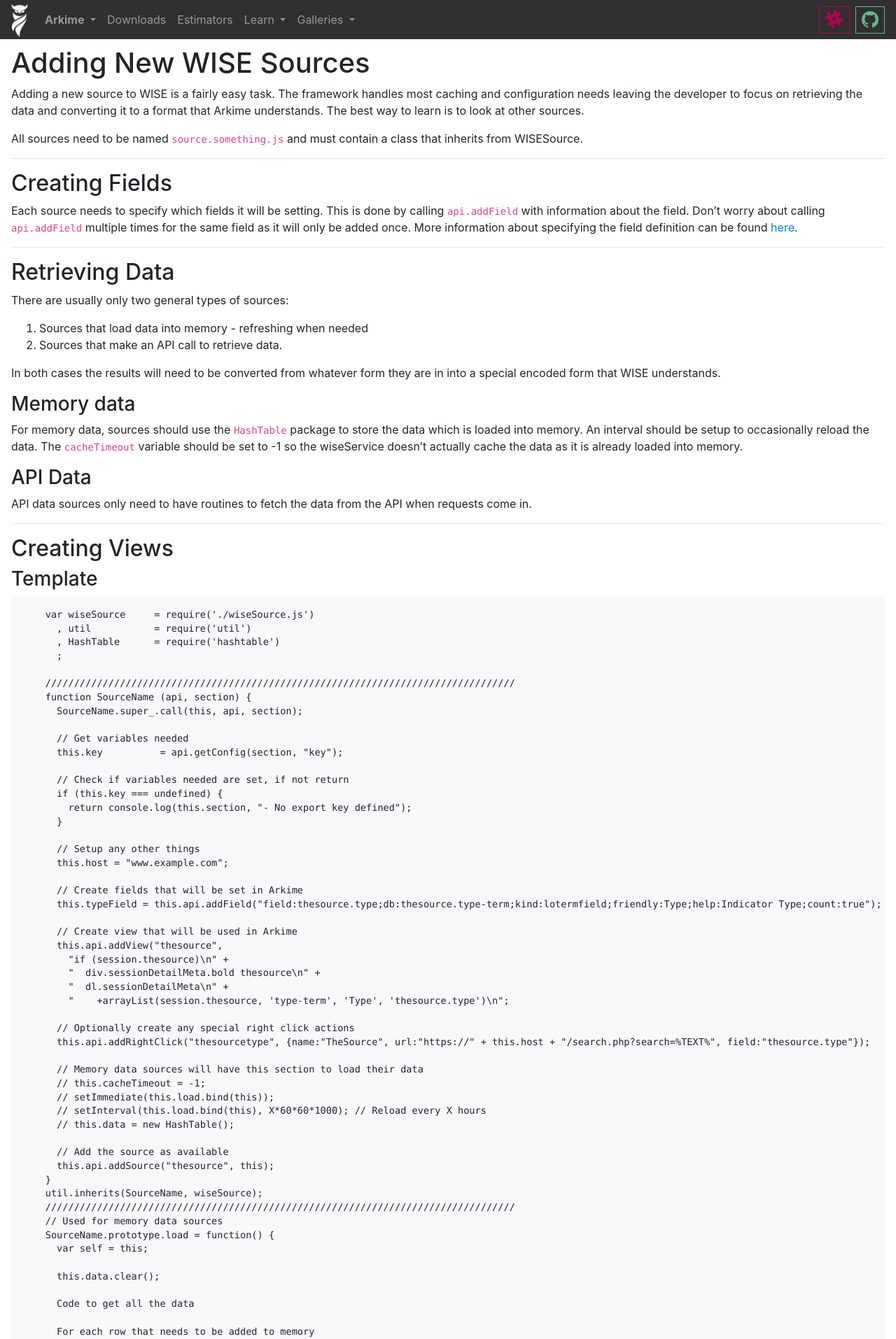
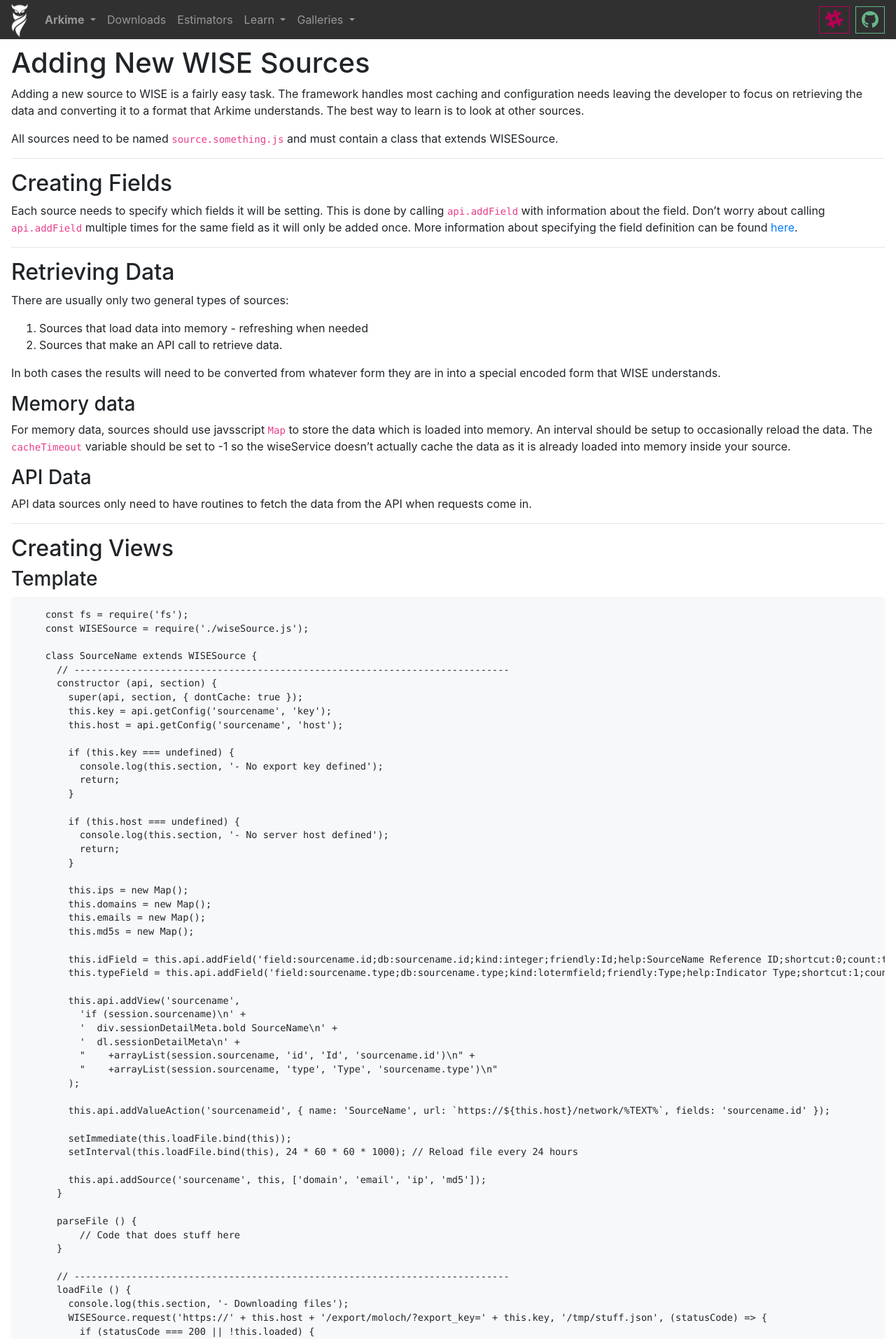
Before and after one commit to arkime/arkimeweb, a Jekyll site: the page built from _wiki/wisesources.md, in a window 1280 px wide. Shown: the top 1914 px of the page at 70% size. Built offline with Jekyll 4.4.1, drawn with Linux system fonts in a browser that asks for light colours; some of the changed text lies outside the part shown.

Commit message:
update sample for v3

````diff
--- a/_wiki/wisesources.md
+++ b/_wiki/wisesources.md
@@ -10,7 +10,7 @@
 
 Adding a new source to WISE is a fairly easy task.  The framework handles most caching and configuration needs leaving the developer to focus on retrieving the data and converting it to a format that Arkime understands.  The best way to learn is to look at other sources.
 
-All sources need to be named `source.something.js` and must contain a class that inherits from WISESource.
+All sources need to be named `source.something.js` and must contain a class that extends WISESource.
 
 ---
 
@@ -30,7 +30,7 @@
 
 ### Memory data
 
-For memory data, sources should use the `HashTable` package to store the data which is loaded into memory.  An interval should be setup to occasionally reload the data.  The `cacheTimeout` variable should be set to -1 so the wiseService doesn't actually cache the data as it is already loaded into memory.
+For memory data, sources should use javsscript `Map` to store the data which is loaded into memory.  An interval should be setup to occasionally reload the data.  The `cacheTimeout` variable should be set to -1 so the wiseService doesn't actually cache the data as it is already loaded into memory inside your source.
 
 ### API Data
 
@@ -42,83 +42,122 @@
 
 ### Template
 ```
-    var wiseSource     = require('./wiseSource.js')
-      , util           = require('util')
-      , HashTable      = require('hashtable')
-      ;
+    const fs = require('fs');
+    const WISESource = require('./wiseSource.js');
 
-    //////////////////////////////////////////////////////////////////////////////////
-    function SourceName (api, section) {
-      SourceName.super_.call(this, api, section);
+    class SourceName extends WISESource {
+      // ----------------------------------------------------------------------------
+      constructor (api, section) {
+        super(api, section, { dontCache: true });
+        this.key = api.getConfig('sourcename', 'key');
+        this.host = api.getConfig('sourcename', 'host');
 
-      // Get variables needed
-      this.key          = api.getConfig(section, "key");
+        if (this.key === undefined) {
+          console.log(this.section, '- No export key defined');
+          return;
+        }
 
-      // Check if variables needed are set, if not return
-      if (this.key === undefined) {
-        return console.log(this.section, "- No export key defined");
+        if (this.host === undefined) {
+          console.log(this.section, '- No server host defined');
+          return;
+        }
+
+        this.ips = new Map();
+        this.domains = new Map();
+        this.emails = new Map();
+        this.md5s = new Map();
+
+        this.idField = this.api.addField('field:sourcename.id;db:sourcename.id;kind:integer;friendly:Id;help:SourceName Reference ID;shortcut:0;count:true');
+        this.typeField = this.api.addField('field:sourcename.type;db:sourcename.type;kind:lotermfield;friendly:Type;help:Indicator Type;shortcut:1;count:true');
+
+        this.api.addView('sourcename',
+          'if (session.sourcename)\n' +
+          '  div.sessionDetailMeta.bold SourceName\n' +
+          '  dl.sessionDetailMeta\n' +
+          "    +arrayList(session.sourcename, 'id', 'Id', 'sourcename.id')\n" +
+          "    +arrayList(session.sourcename, 'type', 'Type', 'sourcename.type')\n"
+        );
+
+        this.api.addValueAction('sourcenameid', { name: 'SourceName', url: `https://${this.host}/network/%TEXT%`, fields: 'sourcename.id' });
+
+        setImmediate(this.loadFile.bind(this));
+        setInterval(this.loadFile.bind(this), 24 * 60 * 60 * 1000); // Reload file every 24 hours
+
+        this.api.addSource('sourcename', this, ['domain', 'email', 'ip', 'md5']);
       }
 
-      // Setup any other things
-      this.host = "www.example.com";
+      parseFile () {
+          // Code that does stuff here
+      }
 
-      // Create fields that will be set in Arkime
-      this.typeField = this.api.addField("field:thesource.type;db:thesource.type-term;kind:lotermfield;friendly:Type;help:Indicator Type;count:true");
+      // ----------------------------------------------------------------------------
+      loadFile () {
+        console.log(this.section, '- Downloading files');
+        WISESource.request('https://' + this.host + '/export/moloch/?export_key=' + this.key, '/tmp/stuff.json', (statusCode) => {
+          if (statusCode === 200 || !this.loaded) {
+            this.loaded = true;
+            this.parseFile();
+          }
+        });
+      };
 
-      // Create view that will be used in Arkime
-      this.api.addView("thesource",
-        "if (session.thesource)\n" +
-        "  div.sessionDetailMeta.bold thesource\n" +
-        "  dl.sessionDetailMeta\n" +
-        "    +arrayList(session.thesource, 'type-term', 'Type', 'thesource.type')\n";
+      // ----------------------------------------------------------------------------
+      getDomain (domain, cb) {
+        const domains = this.domains;
+        cb(null, domains.get(domain) || domains.get(domain.substring(domain.indexOf('.') + 1)));
+      };
 
-      // Optionally create any special right click actions
-      this.api.addRightClick("thesourcetype", {name:"TheSource", url:"https://" + this.host + "/search.php?search=%TEXT%", field:"thesource.type"});
+      // ----------------------------------------------------------------------------
+      getIp (ip, cb) {
+        cb(null, this.ips.get(ip));
+      };
 
-      // Memory data sources will have this section to load their data
-      // this.cacheTimeout = -1;
-      // setImmediate(this.load.bind(this));
-      // setInterval(this.load.bind(this), X*60*60*1000); // Reload every X hours
-      // this.data = new HashTable();
+      // ----------------------------------------------------------------------------
+      getMd5 (md5, cb) {
+        cb(null, this.md5s.get(md5));
+      };
 
-      // Add the source as available
-      this.api.addSource("thesource", this);
+      // ----------------------------------------------------------------------------
+      getEmail (email, cb) {
+        cb(null, this.emails.get(email));
+      };
+
+      // ----------------------------------------------------------------------------
+      itemCount () {
+        return this.ips.size + this.domains.size + this.md5s.size + this.emails.size;
+      };
+
+      // ----------------------------------------------------------------------------
+      dump (res) {
+        ['ips', 'domains', 'emails', 'md5s'].forEach((ckey) => {
+          res.write(`${ckey}:\n`);
+          this[ckey].forEach((value, key) => {
+            const str = `{"key": "${key}", "ops":\n` +
+              WISESource.result2JSON(value) + '},\n';
+            res.write(str);
+          });
+        });
+        res.end();
+      };
     }
-    util.inherits(SourceName, wiseSource);
-    //////////////////////////////////////////////////////////////////////////////////
-    // Used for memory data sources
-    SourceName.prototype.load = function() {
-      var self = this;
 
-      this.data.clear();
+    // ----------------------------------------------------------------------------
+    exports.initSource = function (api) {
+      api.addSourceConfigDef('sourcename', {
+        singleton: true,
+        name: 'sourcename',
+        description: 'SourceName source',
+        link: 'https://arkime.com/wise#sourcename',
+        types: ['ip', 'domain', 'md5', 'email'],
+        cacheable: false,
+        displayable: true,
+        fields: [
+          { name: 'key', password: true, required: true, help: 'The API key' },
+          { name: 'host', required: true, help: 'Server hostname location' }
+        ]
+      });
 
-      Code to get all the data
-
-      For each row that needs to be added to memory
-        var encoded = wiseSource.encode(self.typeField, row.type
-                                        self.someOtherField, row.someOtherField);
-        self.data.put(row.key, {num: 2, buffer: encoded});
-    }
-    //////////////////////////////////////////////////////////////////////////////////
-    // Implement if domain lookups are supported
-    SourceName.prototype.getDomain = function(domain, cb) {
-    };
-    //////////////////////////////////////////////////////////////////////////////////
-    // Implement if ip lookups are supported
-    SourceName.prototype.getIp = function(ip, cb) {
-    };
-    //////////////////////////////////////////////////////////////////////////////////
-    // Implement if md5 lookups are supported
-    SourceName.prototype.getMd5 = function(md5, cb) {
-    };
-    //////////////////////////////////////////////////////////////////////////////////
-    // Implement if email lookups are supported
-    SourceName.prototype.getEmail = function(email, cb) {
-    };
-    //////////////////////////////////////////////////////////////////////////////////
-    // Function called by WISE when file loaded
-    exports.initSource = function(api) {
-      var source = new SourceName(api, "thesource");
+      return new SourceName(api, 'sourcename');
     };
 ```
 
````
